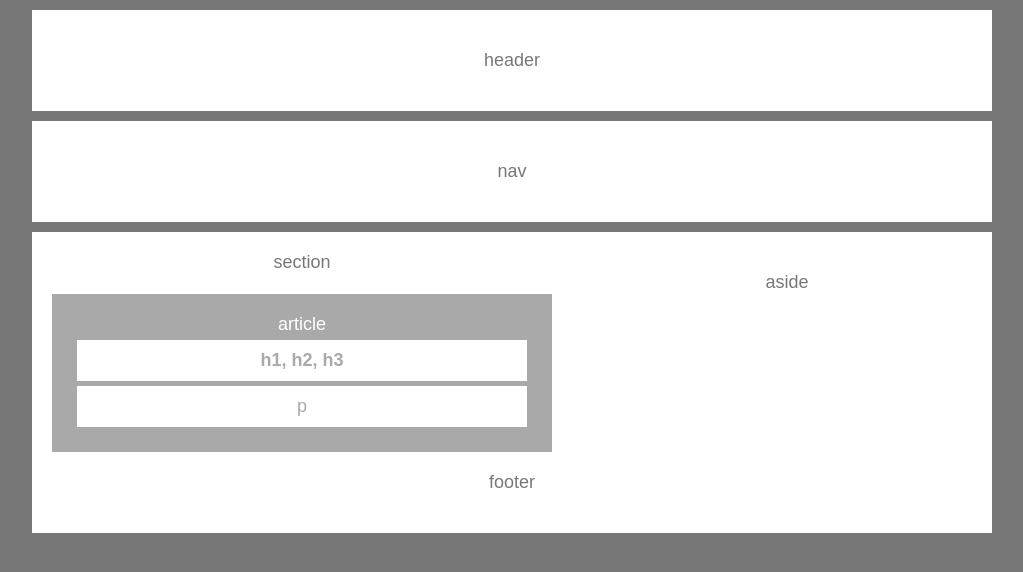
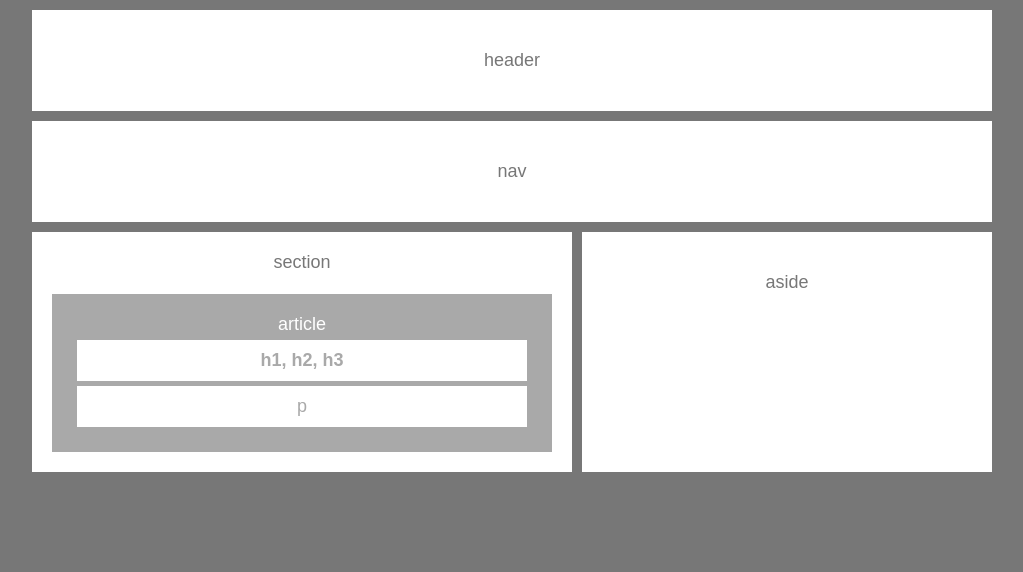
Before and after one commit to mgriffith916/HW-Wireframe, a plain HTML site: page index.html in a window 1280 px wide. Shown: the whole page, without its empty margins (128-1151 px from the left). Drawn offline with Linux system fonts and the light colour scheme.

Commit message:
third release

```diff
--- a/index.html
+++ b/index.html
@@ -8,7 +8,6 @@
 <body>
 <div class="header">header</div>
 <div class="nav">nav</div>
-<div>
 <div class="section">section <br /><br />
     <div class="article">article
         <div class = "h123"><strong>h1, h2, h3</strong></div>
@@ -17,6 +16,5 @@
 </div>
 <div class="aside">aside</div>
 </div>
-<div class="footer">footer</div>
 </body>
 </html>
--- a/style.css
+++ b/style.css
@@ -62,7 +62,7 @@
         overflow: auto;
             }
     .footer {
-        background-color: white;
+        background-color: yellow;
         margin-top: 10px;
         padding: 40px;
         text-align: center;
```
